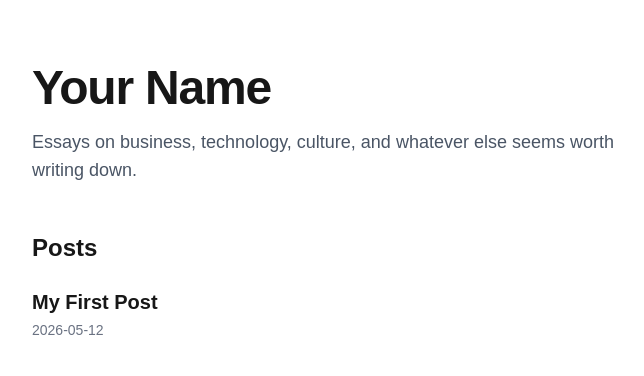
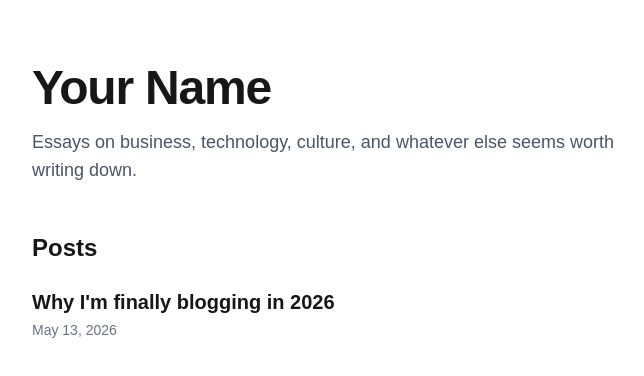
Before and after one commit to tyler-online/my-blog, a Next.js app: page / in a window 1280 px wide. Shown: the top 376 px of the page, without its empty margins (296-940 px from the left). Built offline with nearby package versions, Linux system fonts and the light colour scheme.

Commit message:
Add new post

```diff
--- a/app/page.tsx
+++ b/app/page.tsx
@@ -1,3 +1,4 @@
+// TBC: THIS FILE CONTROLS THE HOME PAGE. LAST EDIT: REMOVED DESCRIPTION OF ARTICLES 05-13-2026
 import Link from "next/link";
 import { getAllPosts } from "@/lib/posts";
 
--- a/posts/my-first-post.md
+++ /dev/null
@@ -1,12 +0,0 @@
----
-title: "My First Post"
-date: "2026-05-12"
----
-
-# My First Post
-
-This is my first blog post.
-
-It is written in **Markdown**.
-
-Nice.
--- /dev/null
+++ b/posts/starting-a-blog.md
@@ -0,0 +1,21 @@
+---
+title: "Why I'm finally blogging in 2026"
+date: "May 13, 2026"
+---
+
+Why start a blog in 2026 (20 years after it was cool) that nobody is likely to read? It’s a good question.
+
+The simplest answer is that I want to think more clearly.
+
+The longer answer is below:
+
+I want to think more clearly.
+Paul Graham has long advocated for writing. He believes that writing is actually a critical part of the thinking process. Or at the very least, that writing increases quality, clarity, and originality of thought. I think I agree with him, but I’ve never written much (and certainly not publicly). This is an experiment to see whether I benefit from it.
+
+I think it will be a good accountability mechanism.
+I consume a lot of information: podcasts, tweets, essays, etc. But I don’t do enough with that information. Many perspectives I hold haven’t been fully explored or refined. Some perspectives I hold have turned out to be incredibly correct and early, but I didn’t act on them in any tangible way. I think writing may help correct that. I suspect that once I start publishing blogs, I will feel pressure to continue – and that pressure will be a forcing function to clarify thought and take action.
+
+It may increase my surface area for luck.
+It’s funny. On one hand, people talk about how much attention & luck comes from publishing a body of work. On the other hand, prolific authors and podcasters often say nobody cared about their work even after years of consistently publishing. I don’t expect many people to read my blog, but if it increases my surface area for connecting with likeminded people as a side effect – great!
+
+Better late than never.
```
